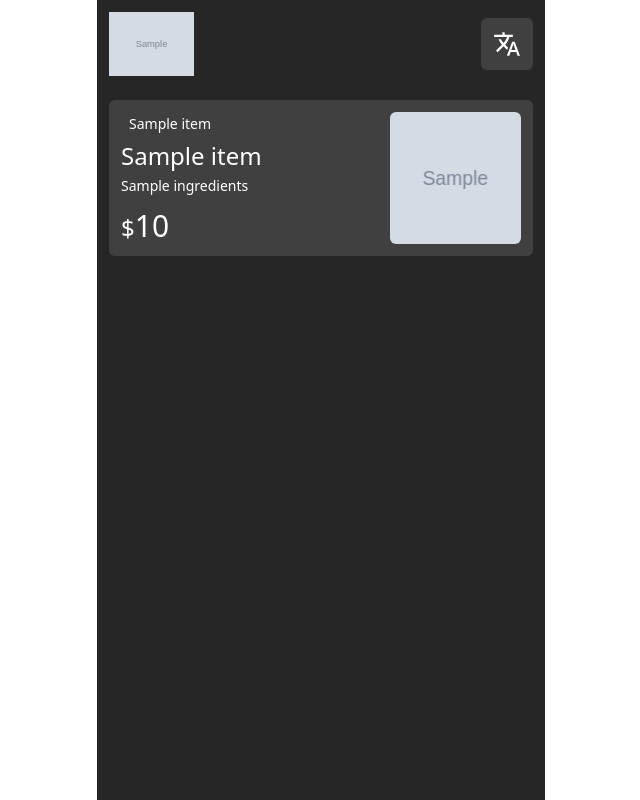
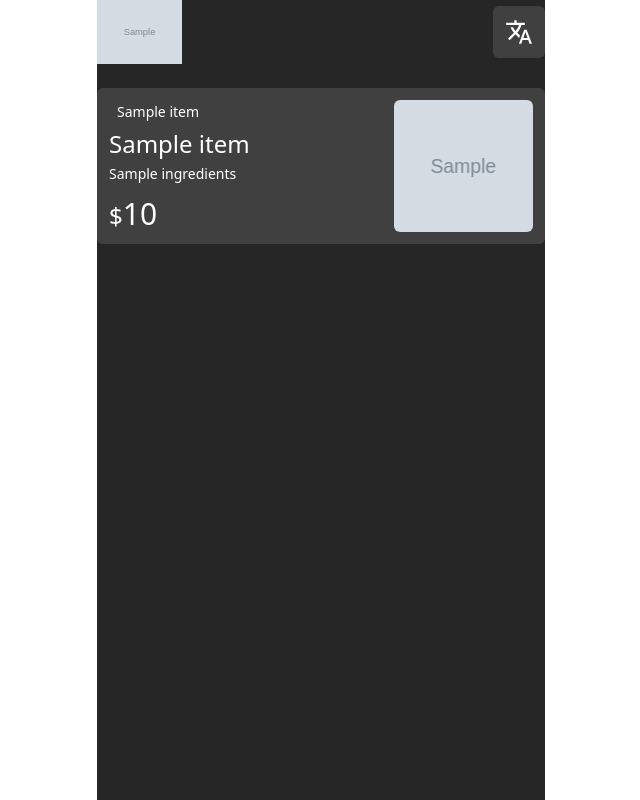
Before and after one commit to osam7a/Menu-Maker, a Django app: template templates/basic/menu.html in a window 1280 px wide. Shown: the whole page, without its empty margins (319-959 px from the left). Run offline with Django 5.2, Linux system fonts and the light colour scheme; tables that the repository leaves empty hold one stand-in row (values such as "Sample post"); the template is opened without the code that fills it: values that come from a table or form of the project are taken from there, most other values are stand-ins (such as "Sample title", 1, 10 or a date in 2020); grey boxes marked "Sample" are stand-in pictures; some libraries are stand-ins or nearby versions.

Commit message:
full width full height to html and body elements (need debugging)

```diff
--- a/templates/menu-base.html
+++ b/templates/menu-base.html
@@ -3,7 +3,7 @@
 {% get_current_language as LANGUAGE_CODE %}
 
 <!DOCTYPE html>
-<html lang="{{ LANGUAGE_CODE }}" class="scroll-smooth">
+<html lang="{{ LANGUAGE_CODE }}" class="scroll-smooth w-full h-full">
 <head>
     <meta charset="UTF-8">
     <meta name="viewport" content="width=device-width, initial-scale=1.0">
@@ -24,8 +24,8 @@
     <!-- set favicon -->
     <link rel="icon" href="{{ menu.logo.url }}" type="image/x-icon">
 </head>
-<body{% if LANGUAGE_CODE == 'ar' %} dir="rtl"{% endif %} class="w-screen h-screen flex items-stretch justify-center">
-    <div class="p-3 max-w-md w-full {% block parent_classes %}{% endblock %}">
+<body{% if LANGUAGE_CODE == 'ar' %} dir="rtl"{% endif %} class="w-full h-full flex items-stretch justify-center">
+    <div class="max-w-md w-full {% block parent_classes %}{% endblock %}">
         {% block content %}{% endblock %}
     </div>
 </body>
```
